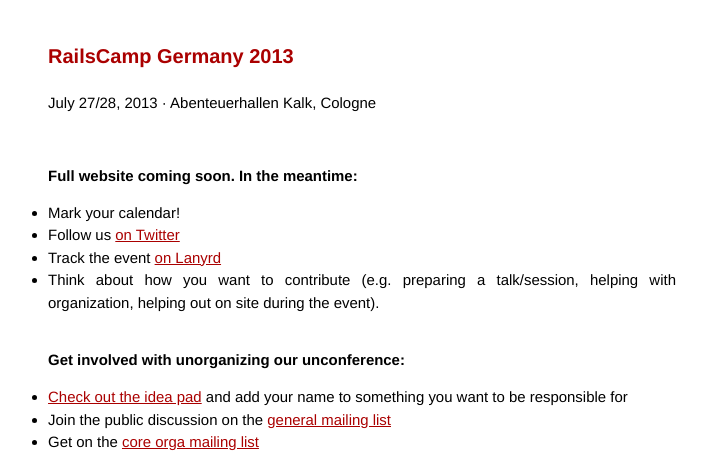
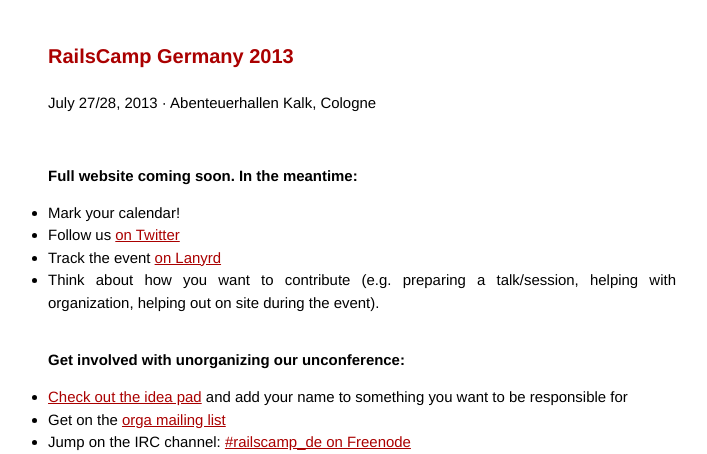
Before and after one commit to railscamp/railscamp-germany-2013, a Jekyll site: the page built from index.html, in a window 1280 px wide, cut to the strip 0-454 px from the top of the page. Shown: the whole strip, without its empty margins (278-985 px from the left). Built offline with Jekyll 4.4.1, drawn with Linux system fonts in a browser that asks for light colours.

Commit message:
remove railscamp-de list

```diff
--- a/index.html
+++ b/index.html
@@ -19,10 +19,8 @@
     <ul>
       <li><a href="http://titanpad.com/BUX3ZVllLt">Check out the idea pad</a> and
       add your name to something you want to be responsible for</li>
-      <li>Join the public discussion on the
-        <a href="https://groups.google.com/forum/?hl=de&fromgroups#!forum/railscamp-de">general mailing list</a></li>
       <li>Get on the <a href="https://groups.google.com/forum/?fromgroups#!forum/railscamp2013">
-        core orga mailing list</a></li>
+        orga mailing list</a></li>
       <li>Jump on the IRC channel: <a href="irc://irc.freenode.net:7000/5apps">
         #railscamp_de on Freenode</a></li>
     </ul>
```
